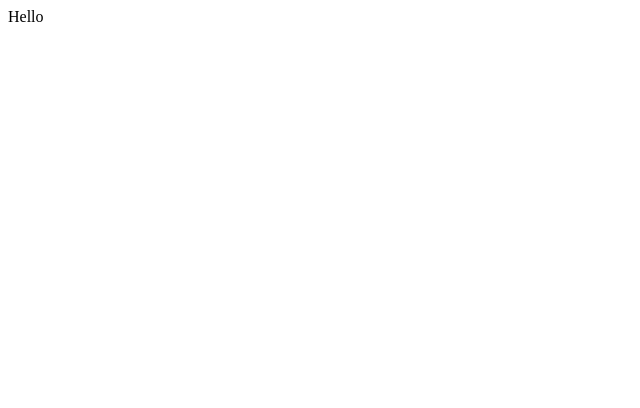
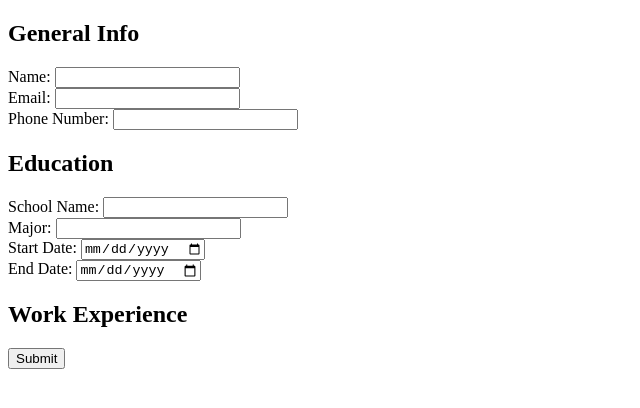
Before and after one commit to minamyooui/cv-project, a React (Create React App) app: page / in a window 1280 px wide. Shown: the top 408 px of the page, without its empty margins (0-640 px from the left). Built offline with nearby package versions, Linux system fonts and the light colour scheme.

Commit message:
created components

```diff
--- a/src/App.js
+++ b/src/App.js
@@ -1,7 +1,69 @@
-function App() {
-  return (
-    <div>Hello</div>
-  )
+import React, {Component} from 'react';
+import Section from './components/Section';
+import GenInfo from './components/GenInfo';
+import EduInfo from './components/EduInfo';
+import WorkInfo from './components/WorkInfo';
+
+class App extends Component {
+  constructor() {
+    super();
+
+    this.state = {
+      edit: true
+    }
+  }
+  handleSubmit = (e) => {
+    e.preventDefault();
+    this.setState({ edit: false });
+  }
+
+  handleEdit = () => {
+    this.setState({ edit: true });
+  }
+
+  renderEdit = () => {
+    return (
+      <div>
+        <form onSubmit={this.handleSubmit}>
+          <Section name='General Info'>
+            <GenInfo edit={this.state.edit} />
+          </Section>
+          <Section name='Education'>
+            <EduInfo edit={this.state.edit} />
+          </Section>
+          <Section name='Work Experience'>
+          </Section>
+          <button type='submit'>Submit</button>
+        </form>
+      </div>
+    )
+  }
+
+  renderNonEdit = () => {
+    return (
+      <div>
+        <div>
+          <Section name='General Info'>
+            <GenInfo edit={this.state.edit} />
+          </Section>
+          <Section name='Education'>
+            <EduInfo edit={this.state.edit} />
+          </Section>
+          <Section name='Work Experience'>
+          </Section>
+          <button type='button' onClick={this.handleEdit}>Edit</button>
+        </div>
+      </div>
+    )
+  }
+
+  render() {
+    if (this.state.edit) {
+      return this.renderEdit();
+    }
+    return this.renderNonEdit();
+  }
+
 }
 
 export default App;
--- /dev/null
+++ b/src/components/EduInfo.js
@@ -0,0 +1,90 @@
+import React, {Component} from 'react';
+import Input from './Input';
+
+class EduInfo extends Component {
+  constructor(props) {
+    super(props);
+
+    this.state = {
+      name: '',
+      major: '',
+      startDate: '',
+      endDate: '',
+    };
+  }
+
+  handleNameChange = (name) => {
+    this.setState({name});
+  }
+
+  handleMajorChange = (major) => {
+    this.setState({major});
+  }
+
+  handleStartDateChange = (startDate) => {
+    this.setState({ startDate });
+  }
+
+  handleEndDateChange = (endDate) => {
+    this.setState({ endDate });
+  }
+
+  renderEdit = () => {
+    return (
+      <div>
+        <Input
+          type='text'
+          label='School Name: '
+          handleChange={this.handleNameChange}
+          value={this.state.name}
+        />
+        <Input
+          type='text'
+          label='Major: '
+          handleChange={this.handleMajorChange}
+          value={this.state.major}
+        />
+        <Input
+          type='date'
+          label='Start Date: '
+          handleChange={this.handleStartDateChange}
+          value={this.state.startDate}
+        />
+        <Input
+          type='date'
+          label='End Date: '
+          handleChange={this.handleEndDateChange}
+          value={this.state.endDate}
+        />
+      </div>
+    )
+  }
+
+  renderNonEdit = () => {
+    return (
+      <div>
+        <div>
+          <p>School Name: {this.state.name}</p>
+        </div>
+        <div>
+          <p>Major: {this.state.major}</p>
+        </div>
+        <div>
+          <p>Start Date: {this.state.startDate}</p>
+        </div>
+        <div>
+          <p>End Date: {this.state.endDate}</p>
+        </div>
+      </div>
+    )
+  }
+  render() {
+    if (this.props.edit) {
+      return this.renderEdit();
+    }
+    return this.renderNonEdit();
+  }
+
+}
+
+export default EduInfo;
--- /dev/null
+++ b/src/components/GenInfo.js
@@ -0,0 +1,76 @@
+import React, {Component} from 'react';
+import Input from './Input';
+
+class GenInfo extends Component {
+  constructor() {
+    super();
+
+    this.state = {
+      name: '',
+      email: '',
+      phone: '',
+    };
+  }
+
+  handleNameChange = (name) => {
+    this.setState({ name });
+  }
+
+  handleEmailChange = (email) => {
+    this.setState({ email });
+  }
+
+  handlePhoneChange = (phone) => {
+    this.setState({ phone });
+  }
+
+  renderEdit() {
+    return (
+      <div>
+        <Input
+          type='text'
+          label='Name: '
+          value={this.state.name}
+          handleChange={this.handleNameChange}
+        />
+        <Input
+          type='email'
+          label='Email: '
+          value={this.state.email}
+          handleChange={this.handleEmailChange}
+        />
+        <Input
+          type='tel'
+          label='Phone Number: '
+          value={this.state.phone}
+          handleChange={this.handlePhoneChange}
+        />
+      </div>
+    )
+  }
+
+  renderNonEdit() {
+    return (
+      <div>
+        <div>
+          <p>Name: {this.state.name}</p>
+        </div>
+        <div>
+          <p>Email: {this.state.email}</p>
+        </div>
+        <div>
+          <p>Phone Number: {this.state.phone}</p>
+        </div>
+      </div>
+    )
+  }
+  render() {
+    if (this.props.edit) {
+      return this.renderEdit();
+    }
+    return this.renderNonEdit();
+  }
+
+}
+
+export default GenInfo;
--- /dev/null
+++ b/src/components/Input.js
@@ -0,0 +1,26 @@
+import React, {Component} from 'react';
+
+class Input extends Component {
+  handleChange = (e) => {
+    this.props.handleChange(e.target.value);
+  }
+
+  render() {
+    const {label, type, value } = this.props;
+    return (
+      <div>
+        <label>
+          {label}
+          <input
+            type={type}
+            onChange={this.handleChange}
+            value={value}
+          />
+        </label>
+      </div>
+    )
+  }
+
+}
+
+export default Input;
--- /dev/null
+++ b/src/components/Section.js
@@ -0,0 +1,16 @@
+import React, {Component} from 'react';
+
+class Section extends Component {
+  render() {
+    const { name } = this.props;
+    return (
+      <div className='section'>
+        <h2>{name}</h2>
+        {this.props.children}
+      </div>
+    )
+  }
+
+}
+
+export default Section;
--- /dev/null
+++ b/src/components/WorkForm.js
@@ -0,0 +1,119 @@
+import React, {Component} from 'react';
+import Input from './Input';
+
+class WorkForm extends Component {
+  constructor() {
+    super();
+
+    this.state = {
+      company: '',
+      position: '',
+      text: '',
+      startDate: '',
+      endDate: '',
+      edit: true,
+    }
+  }
+
+  handleCompanyChange = (company) => {
+    this.setState({company});
+  }
+
+  handlePositionChange = (position) => {
+    this.setState({position});
+  }
+
+  handleTextChange = (e) => {
+    this.setState({ text: e.target.value });
+  }
+
+  handleStartDateChange = (startDate) => {
+    this.setState({ startDate });
+  }
+
+  handleEndDateChange = (endDate) => {
+    this.setState({ endDate });
+  }
+
+  handleEditClick = () => {
+    this.setState({edit: true});
+  }
+
+  handleSubmit = (e) => {
+    e.preventDefault();
+    this.setState({ edit: false });
+  }
+
+  renderEdit = () => {
+    return (
+      <form onSubmit={this.handleSubmit}>
+        <Input
+          type='text'
+          label='Company Name: '
+          handleChange={this.handleCompanyChange}
+          value={this.state.company}
+        />
+        <Input
+          type='text'
+          label='Position Title: '
+          handleChange={this.handlePositionChange}
+          value={this.state.position}
+        />
+        <label>
+          Responsibilities:
+          <textarea
+            onChange={this.handleTextChange}
+            value={this.state.text}
+          ></textarea>
+        </label>
+        <Input
+          type='date'
+          label='Start Date: '
+          handleChange={this.handleStartDateChange}
+          value={this.state.startDate}
+        />
+        <Input
+          type='date'
+          label='End Date: '
+          handleChange={this.handleEndDateChange}
+          value={this.state.endDate}
+        />
+        <button type='submit'>Submit</button>
+      </form>
+    )
+  }
+
+  renderNonEdit = () => {
+    return (
+      <div>
+        <div>
+          <p>Company Name: {this.state.company}</p>
+        </div>
+        <div>
+          <p>Position Title: {this.state.position}</p>
+        </div>
+        <div>
+          <p>Responsibilities: </p>
+          <p>{this.state.text}</p>
+        </div>
+        <div>
+          <p>Start Date: {this.state.startDate}</p>
+        </div>
+        <div>
+          <p>End Date: {this.state.endDate}</p>
+        </div>
+        <button type='button' onClick={this.handleEditClick}>Edit</button>
+      </div>
+    )
+  }
+
+  render() {
+    if (this.state.edit) {
+      return this.renderEdit();
+    }
+    return this.renderNonEdit();
+  }
+
+}
+
+export default WorkForm;
--- /dev/null
+++ b/src/components/WorkInfo.js
@@ -0,0 +1,16 @@
+import React, {Component} from 'react';
+import WorkForm from './WorkForm';
+
+class WorkInfo extends Component {
+  render() {
+    return (
+      <div>
+        <WorkForm />
+        <WorkForm />
+        <WorkForm />
+      </div>
+    )
+  }
+}
+
+export default WorkInfo;
```
Also changed, not shown: 1 other file (tests, documents, lock files or other folders).
